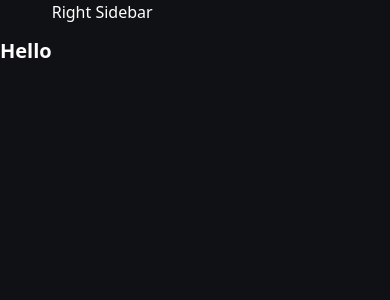
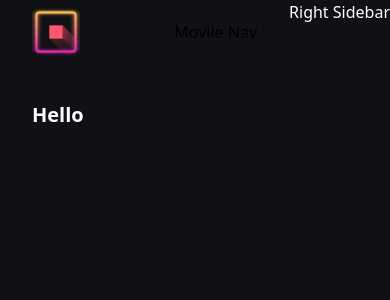
Before and after one commit to sudo-datluu/realesti-mate, a Next.js app in the folder web/: page / in a window 390 px wide. Shown: the top 300 px of the page. Built offline with nearby package versions, Linux system fonts and the light colour scheme.

Commit message:
fix the layout error

```diff
--- a/web/app/(root)/layout.tsx
+++ b/web/app/(root)/layout.tsx
@@ -1,4 +1,5 @@
 import LeftSideBar from "@/components/LeftSideBar";
+import Image from "next/image";
 
 export default function RootLayout({
   children,
@@ -9,7 +10,17 @@ export default function RootLayout({
     <div className="relative flex flex-col">
         <main className="relative flex bg-black-3">
             <LeftSideBar />
-            {children}
+            <section className="flex min-h-screen flex-1 flex-col px-4 sm:px:14">
+              <div className="mx-auto flex w-full max-w-5xl flex-col max-sm:px-4">
+                <div className="flex h-16 items-center justify-between md:hidden">
+                  <Image src="/icons/logo/android-chrome-192x192.png" alt='logo' width={48} height={48}/>
+                  Movile Nav
+                </div>
+                <div className="flex hehe flex-col md:pb-14">
+                  {children}
+                </div>
+              </div>
+            </section>
             <p className="text-white-1"> Right Sidebar </p>
         </main>
     </div>
--- a/web/app/globals.css
+++ b/web/app/globals.css
@@ -23,7 +23,7 @@ html {
     @apply sticky right-0 top-0 flex w-[310px] flex-col overflow-y-hidden border-none bg-black-1 px-[30px] pt-8 max-xl:hidden;
   }
   .left_sidebar {
-    @apply sticky left-0 top-0 flex w-fit flex-col  justify-between  border-none  bg-black-1 pt-8 text-white-1 max-md:hidden lg:w-[270px] lg:pl-8;
+    @apply sticky left-0 top-0 flex w-fit flex-col border-none  bg-black-1 pt-8 text-white-1 max-md:hidden lg:w-[270px] lg:pl-8;
   }
   .generate_thumbnail {
     @apply mt-[30px] flex w-full max-w-[520px] flex-col justify-between gap-2 rounded-lg border border-black-6 bg-black-1 px-2.5 py-2 md:flex-row md:gap-0;
```
Also changed, not shown: 1 other file (tests, documents, lock files or other folders).
